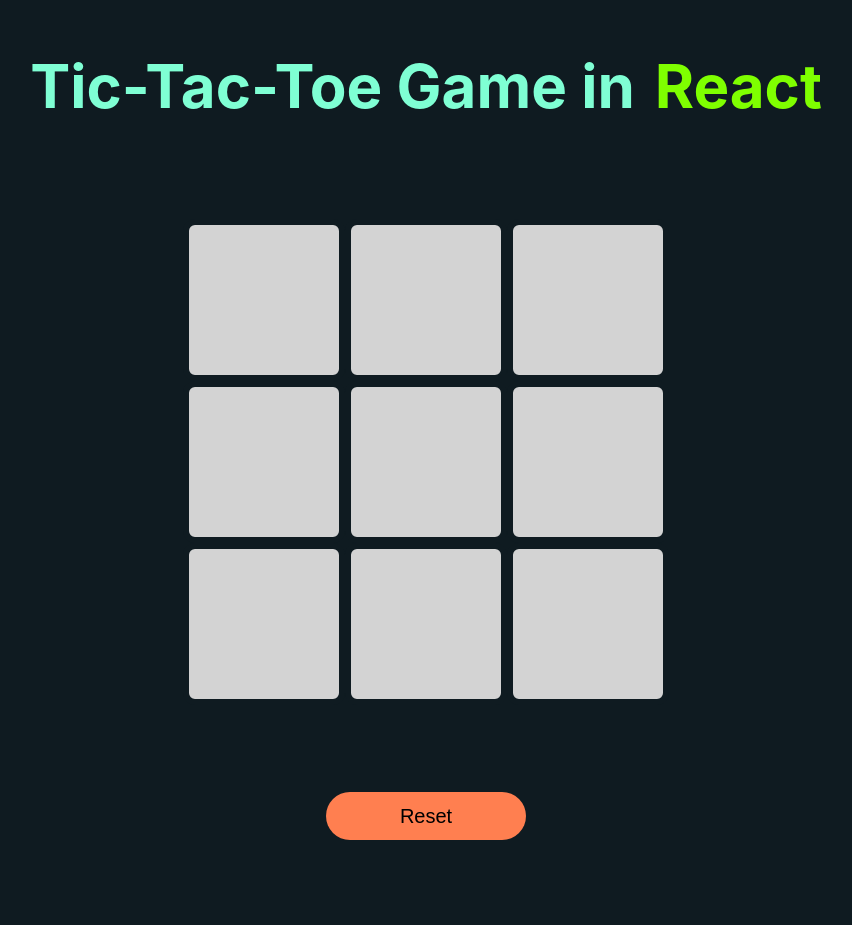
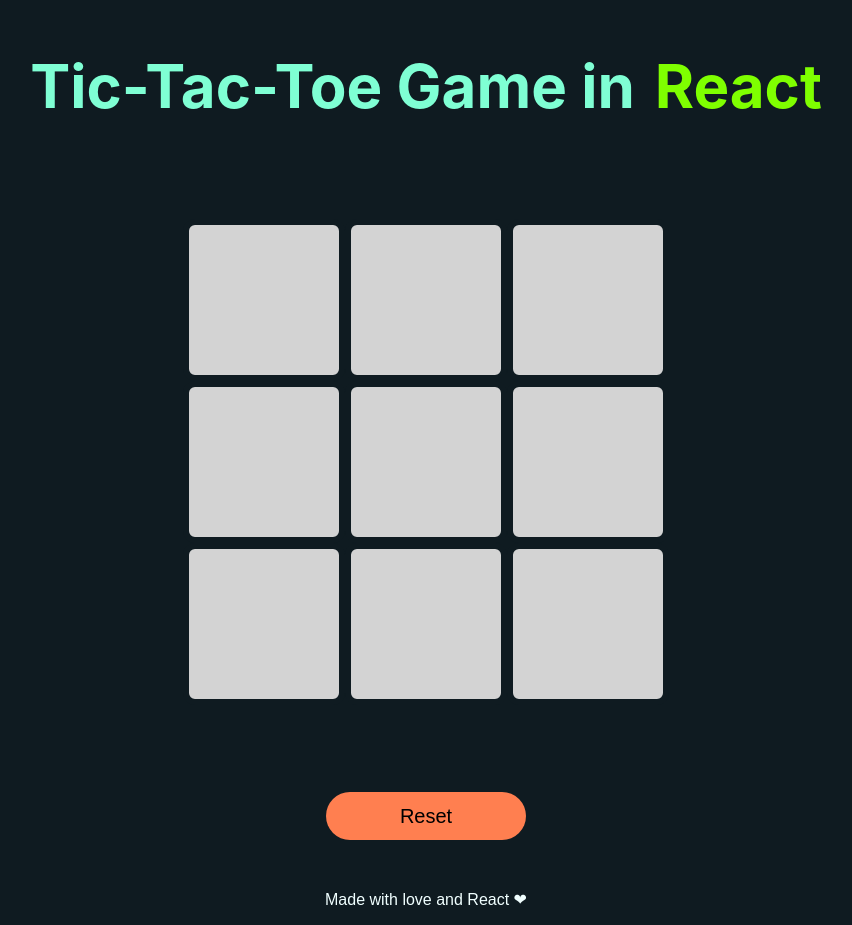
Before and after one commit to Vishal-080/Tic-Tac-Toe-Game, a React (Create React App) app: page / in a window 1280 px wide. Shown: the whole page, without its empty margins (214-1066 px from the left). Before the commit the page ends 840 px from the top, so only its background shows below. Built offline with nearby package versions, Linux system fonts and the light colour scheme.

Commit message:
Final commit

```diff
--- a/src/Components/TicTacToe/TicTacToe.css
+++ b/src/Components/TicTacToe/TicTacToe.css
@@ -67,3 +67,9 @@
 .boxes img{
     padding: 25%;
 }
+
+p{
+    color: azure;
+    font-family: Arial, Helvetica, sans-serif;
+    margin-top:50px;
+}
--- a/src/Components/TicTacToe/TicTacToe.jsx
+++ b/src/Components/TicTacToe/TicTacToe.jsx
@@ -169,6 +169,8 @@
       >
         Reset
       </button>
+
+      <p>Made with love and React &#10084;</p>
     </div>
   );
 };
```
